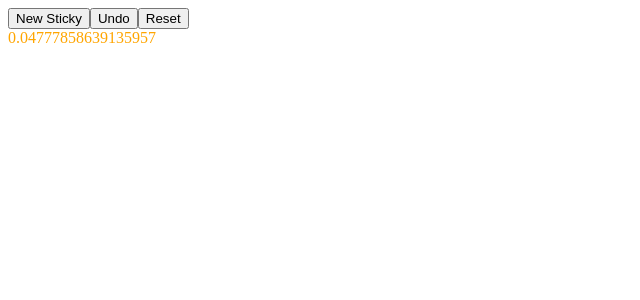
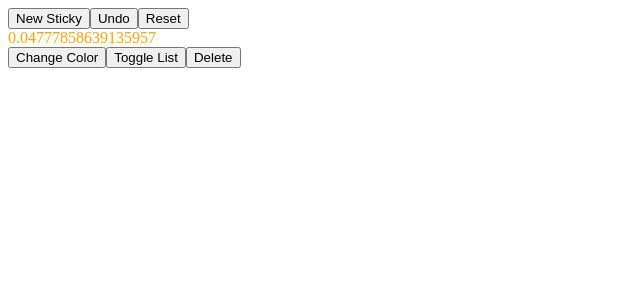
Before and after one commit to andrejPalic/sticky-board, a React (Vite) app: page / in a window 1280 px wide. Both pictures are taken after a click on the button "New Sticky". Shown: the top 300 px of the page, without its empty margins (0-640 px from the left). Built offline with nearby package versions, Linux system fonts and the light colour scheme.

Commit message:
Build StickyButtons

```diff
--- a/src/App.tsx
+++ b/src/App.tsx
@@ -26,6 +26,16 @@ const App = () => {
     setStickies([]);
   };
 
+  const handleChangeColor = (id: number) => {
+    console.log("handleChangeColor: " + id);
+  };
+  const handleToggleList = (id: number) => {
+    console.log("handleToggleList: " + id);
+  };
+  const handleDelete = (id: number) => {
+    console.log("handleDelete: " + id);
+  };
+
   return (
     <>
       <BoardButtons
@@ -33,7 +43,12 @@ const App = () => {
         onUndo={handleUndo}
         onReset={handleReset}
       />
-      <Stickies stickies={stickies} />
+      <Stickies
+        stickies={stickies}
+        onChangeColor={(id) => handleChangeColor(id)}
+        onToggleList={(id) => handleToggleList(id)}
+        onDelete={(id) => handleDelete(id)}
+      />
     </>
   );
 };
--- a/src/components/Stickies.tsx
+++ b/src/components/Stickies.tsx
@@ -2,13 +2,28 @@ import Sticky from "./Sticky";
 
 interface Props {
   stickies: {}[];
+  onChangeColor: (id: number) => void;
+  onToggleList: (id: number) => void;
+  onDelete: (id: number) => void;
 }
 
-const Stickies = ({ stickies }: Props) => {
+const Stickies = ({
+  stickies,
+  onChangeColor,
+  onToggleList,
+  onDelete,
+}: Props) => {
   return (
     <>
       {stickies.map((sticky: any) => (
-        <Sticky key={sticky.id} text={sticky.text} color={sticky.color} />
+        <Sticky
+          key={sticky.id}
+          text={sticky.text}
+          color={sticky.color}
+          onChangeColor={() => onChangeColor(sticky.id)}
+          onToggleList={() => onToggleList(sticky.id)}
+          onDelete={() => onDelete(sticky.id)}
+        />
       ))}
     </>
   );
--- a/src/components/Sticky.tsx
+++ b/src/components/Sticky.tsx
@@ -1,10 +1,30 @@
+import StickyButtons from "./StickyButtons";
+
 interface Props {
   text: string;
   color: string;
+  onChangeColor: () => void;
+  onToggleList: () => void;
+  onDelete: () => void;
 }
 
-const Sticky = ({ text, color }: Props) => {
-  return <div style={{ color: color }}>{text}</div>;
+const Sticky = ({
+  text,
+  color,
+  onChangeColor,
+  onToggleList,
+  onDelete,
+}: Props) => {
+  return (
+    <div style={{ color: color }}>
+      {text}
+      <StickyButtons
+        onChangeColor={onChangeColor}
+        onToggleList={onToggleList}
+        onDelete={onDelete}
+      />
+    </div>
+  );
 };
 
 export default Sticky;
--- /dev/null
+++ b/src/components/StickyButtons.tsx
@@ -0,0 +1,17 @@
+interface Props {
+  onChangeColor: () => void;
+  onToggleList: () => void;
+  onDelete: () => void;
+}
+
+const StickyButtons = ({ onChangeColor, onToggleList, onDelete }: Props) => {
+  return (
+    <div>
+      <button onClick={onChangeColor}>Change Color</button>
+      <button onClick={onToggleList}>Toggle List</button>
+      <button onClick={onDelete}>Delete</button>
+    </div>
+  );
+};
+
+export default StickyButtons;
```
